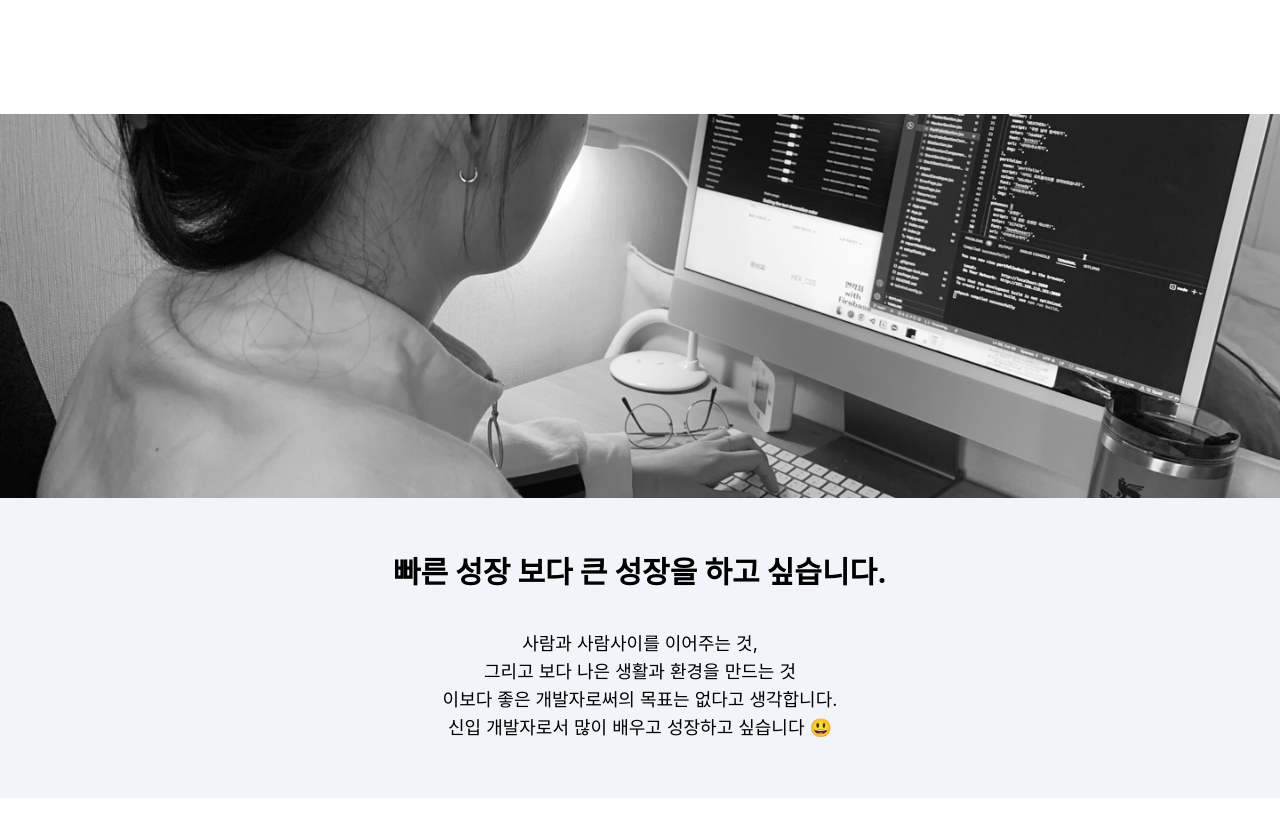
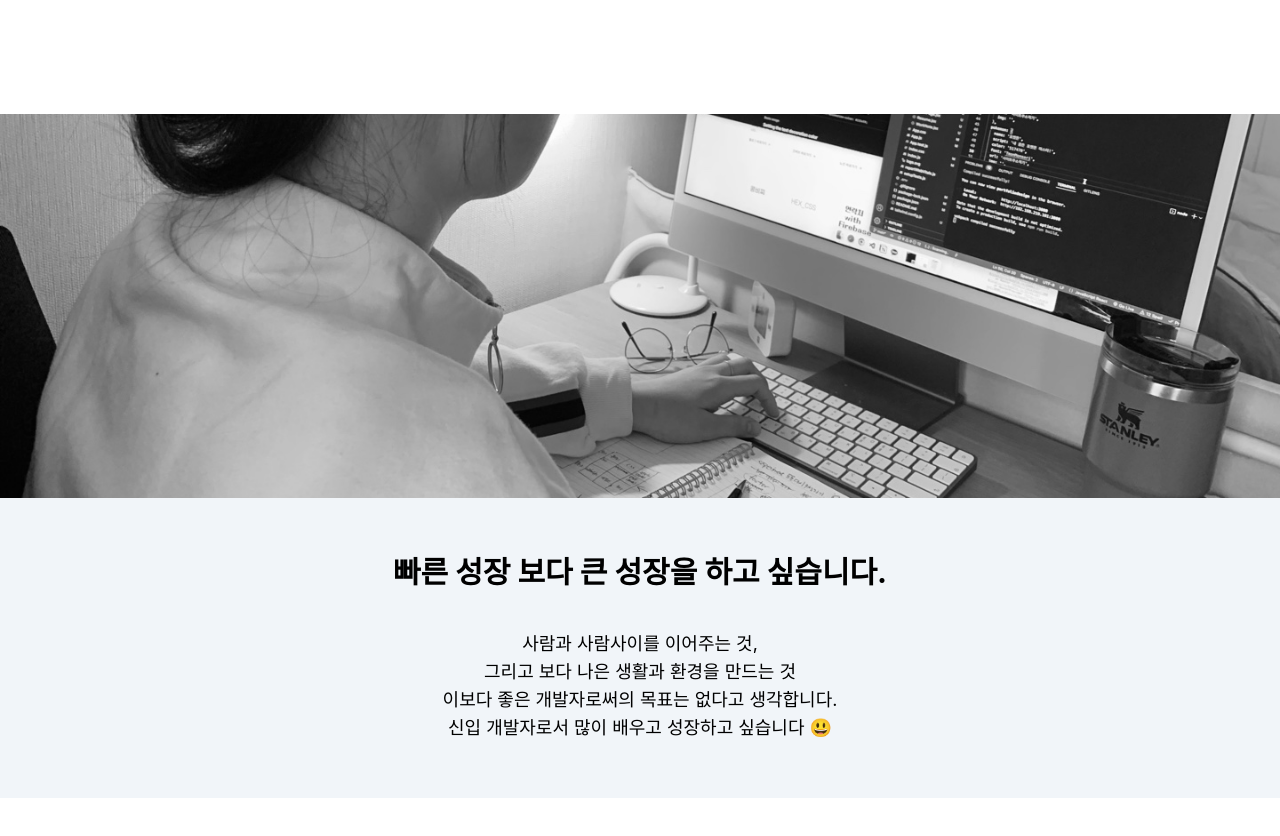
Before and after one commit to twolove-sarang/portFolio, a React (Create React App) app: page / in a window 1280 px wide. Shown: the part 1510-2346 px from the top of the page. Built offline with nearby package versions, Linux system fonts and the light colour scheme; a web font is replaced by a local one.

Commit message:
position

```diff
--- a/src/component/CommentsSection.jsx
+++ b/src/component/CommentsSection.jsx
@@ -9,6 +9,7 @@ export default function CommentsSection() {
           backgroundImage: `url(site/robots.jpeg)`,
           backgroundSize: 'cover',
           backgroundRepeat: 'no-repeat',
+          backgroundPosition: 'center',
         }}
       ></div>
       <h1 className="text-center mt-10 md:mt-14 text-lg md:text-3xl font-bold">
```
